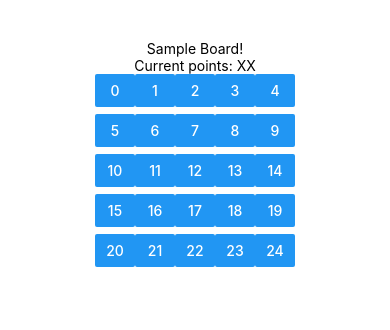
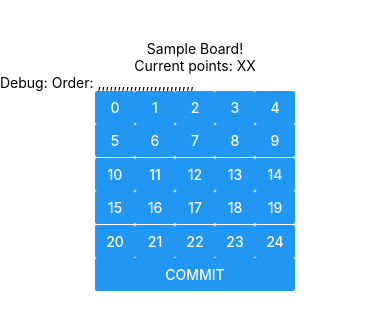
Before and after one commit to StoneLabs/sum-game, a React Native app: screen / in a window 390 px wide. Shown: the top 330 px of the page. Built offline with nearby package versions, Linux system fonts and the light colour scheme.

Commit message:
Added basic user input

```diff
--- a/src/Board.js
+++ b/src/Board.js
@@ -1,28 +1,46 @@
 import React, { Component } from 'react';
 import { Platform, StyleSheet, Text, View, Button } from 'react-native';
+
+const size = 5;
 
 function Square(props) {
     return (
         <View style={styles.square}>
-            <Button style={styles.button} onClick={props.onClick}
-                    title={props.value} />
+            <Button title={props.value} style={styles.button}
+                    onPress={props.handler}>
+                <Text>{props.value}</Text>
+            </Button>
         </View>
     );
 }
 
 export default class Board extends Component {
-    handleClick(i) {
+    state = {
+        orderIndex: 0,
+        order: Array(size*size).fill(null),
+    }
 
+    handlePress(i) {
+        const newOrder = this.state.order.slice();
+        newOrder[this.state.orderIndex] = i;
+        this.setState({order: newOrder, orderIndex: this.state.orderIndex + 1})
+    }
+    commit() {
+        this.setState({
+            orderIndex: 0,
+            order: Array(size*size).fill(null),
+        })
+    }
+
+    renderSquare(i) {
+        return <Square value={(i).toString()}
+        handler={() => this.handlePress(i)}/>
     }
 
     renderRow(offset) {
         const squares = [];
-        for (var i = 0; i < 5; i++) {
-            squares.push(
-                <Square value={(i+offset).toString()}
-                        onClick={() => this.handleClick(i)}/>
-                );
-        }
+        for (var i = offset; i < offset+size; i++)
+            squares.push(this.renderSquare(i));
 
         return (
             <View style={styles.row}>
@@ -33,13 +51,18 @@ export default class Board extends Component {
 
     render() {
         const rows = [];
-        for (var i = 0; i < 5; i++) {
-            rows.push(this.renderRow(5*i));
+        for (var i = 0; i < size; i++) {
+            rows.push(this.renderRow(size*i));
         }
 
         return (
-            <View style={styles.board}>
-                {rows}
+            <View>
+                <Text>Debug: Order: {this.state.order.toString()}</Text>
+                <View style={styles.board}>
+                    {rows}
+                    <Text/>
+                    <Button title='Commit' onPress={() => this.commit()}></Button>
+                </View>
             </View>
         );
     }
@@ -48,7 +71,7 @@ export default class Board extends Component {
 const styles = StyleSheet.create({
     board: {
         overflow: 'hidden',
-        height: 40*5,
+        height: 40*size,
         alignSelf: 'center',
     },
     row: {
@@ -66,5 +89,6 @@ const styles = StyleSheet.create({
     button: {
         alignSelf: 'stretch',
         height: '100%',
+        backgroundColor: '#f00',
     }
 });
```
